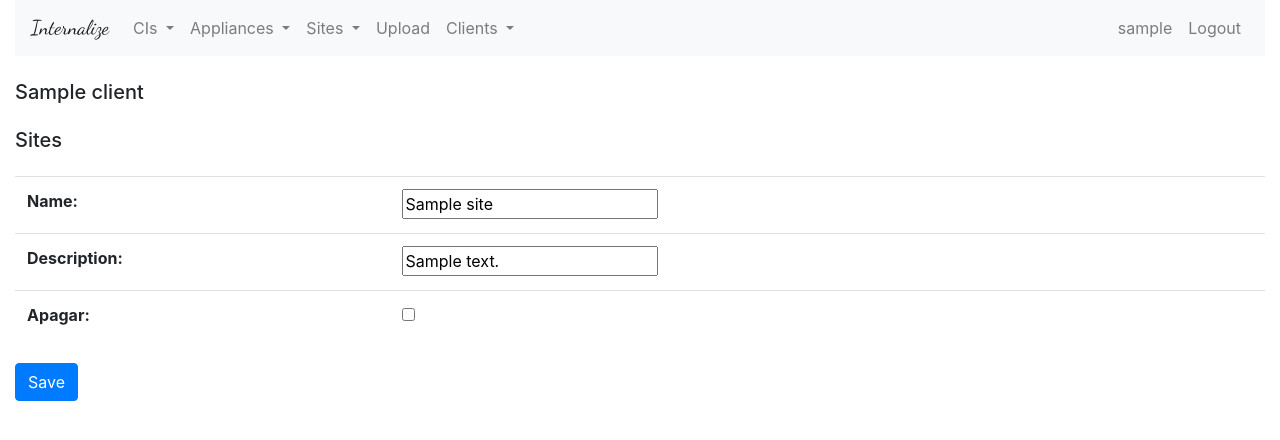
After one commit to DiegoVilela/internalize, a Django app: page /cis/sites/ in a window 1280 px wide. The commit adds this page. Shown: the top 440 px of the page. Run offline with Django 3.2, Linux system fonts and the light colour scheme; a user stored in the database is signed in; tables that the repository leaves empty hold one stand-in row (values such as "Sample post"); some libraries are stand-ins or nearby versions.

Commit message:
add appliances and sites menu

```diff
--- a/cis/forms.py
+++ b/cis/forms.py
@@ -29,7 +29,7 @@ class CIForm(forms.ModelForm):
 
     class Meta:
         model = CI
-        exclude = ('status',)
+        exclude = ('client', 'status')
 
 
 class ApplianceForm(forms.ModelForm):
--- a/cis/loader.py
+++ b/cis/loader.py
@@ -23,6 +23,7 @@ class CILoader:
         for row in cis_sheet.iter_rows(min_row=2, values_only=True):
             try:
                 ci = CI.objects.create(
+                    client=self.client,
                     hostname=row[SETUP_HOSTNAME],
                     ip=row[SETUP_IP],
                     description=row[SETUP_DESCRIPTION],
--- a/cis/models.py
+++ b/cis/models.py
@@ -46,6 +46,9 @@ class Site(models.Model):
 
     def __str__(self):
         return f"{self.client} | {self.name}"
+
+    def get_absolute_url(self):
+        return reverse('cis:site_update', args=[self.pk])
 
 
 class ISP(Company):
@@ -106,12 +109,12 @@ class CI(models.Model):
         (1, 'SENT'),
         (2, 'APPROVED'),
     )
-    # todo constrains Client vs Unique fields
+    client = models.ForeignKey(Client, on_delete=models.CASCADE)
     appliances = models.ManyToManyField(Appliance)
-    site = models.ForeignKey(Site, on_delete=models.SET_NULL, null=True)
-    hostname = models.CharField(max_length=50, unique=True)
-    ip = models.GenericIPAddressField(unique=True)
-    description = models.CharField(max_length=255, unique=True)
+    site = models.ForeignKey(Site, on_delete=models.CASCADE)
+    hostname = models.CharField(max_length=50)
+    ip = models.GenericIPAddressField()
+    description = models.CharField(max_length=255)
     deployed = models.BooleanField(default=False)
     business_impact = models.CharField(max_length=10, default='low')
     contract = models.ForeignKey(Contract, on_delete=models.SET_NULL, null=True)
@@ -126,6 +129,14 @@ class CI(models.Model):
 
     def get_absolute_url(self):
         return reverse('cis:ci_detail', args=[self.pk])
+
+    class Meta:
+        constraints = [
+            models.UniqueConstraint(
+                fields=['client', 'hostname', 'ip', 'description'],
+                name='unique_client_hostname_ip_description'
+            )
+        ]
 
 
 class CIPack(models.Model):
--- /dev/null
+++ b/cis/templates/cis/manage_client_sites.html
@@ -0,0 +1,17 @@
+{% extends "base_generic.html" %}
+
+{% block title %}{{ client }}{% endblock %}
+
+{% block content %}
+<h1 class="h5 my-4">{{ client }}</h1>
+
+<h2 class="h5 my-4">Sites</h2>
+<form method="post" class="mb-5">
+    {% csrf_token %}
+    <table class="table">
+        {{ formset }}
+    </table>
+    <input type="submit" value="Save" class="btn btn-primary">
+</form>
+
+{% endblock %}
--- a/cis/urls.py
+++ b/cis/urls.py
@@ -10,8 +10,9 @@ urlpatterns = [
     path('ci/upload/', views.ci_upload, name='ci_upload'),
     path('ci/<int:pk>', views.CIDetailView.as_view(), name='ci_detail'),
     path('ci/pack/send/', views.send_ci_pack, name='ci_pack_send'),
-    path('clients/', views.ClientListView.as_view(), name='client_list'),
-    path('client/<int:pk>', views.ClientDetailView.as_view(), name='client_detail'),
+    path('sites/', views.manage_client_sites, name='manage_client_sites'),
+    path('site/create/', views.SiteCreateView.as_view(), name='site_create'),
+    path('site/<int:pk>', views.SiteUpdateView.as_view(), name='site_update'),
     path('manufacturer/<int:pk>', views.ManufacturerDetailView.as_view(), name='manufacturer_detail'),
     path('appliances/', views.ApplianceListView.as_view(), name='appliance_list'),
     path('appliance/create/', views.ApplianceCreateView.as_view(), name='appliance_create'),
--- a/cis/views.py
+++ b/cis/views.py
@@ -1,43 +1,62 @@
-from django.shortcuts import render, redirect
+from django.shortcuts import render, redirect, reverse
 from django.views.generic import ListView, DetailView, TemplateView, CreateView, UpdateView
 from django.contrib.auth.decorators import login_required
 from django.contrib.auth.mixins import LoginRequiredMixin
 from django.contrib import messages
 from django.http import Http404
+from django.forms import inlineformset_factory
 
-from .models import CI, Client, Manufacturer, Appliance, CIPack
+from .models import CI, Client, Site, Manufacturer, Appliance, CIPack
 from .forms import UploadCIsForm, CIForm, ApplianceForm
 from .loader import CILoader
-from .mixins import UserApprovedMixin
+from .mixins import UserApprovedMixin, AddClientMixin
 
 
 class HomePageView(TemplateView):
     template_name = 'cis/homepage.html'
 
 
-class ClientListView(UserApprovedMixin, ListView):
-    model = Client
+class SiteCreateView(UserApprovedMixin, AddClientMixin, CreateView):
+    model = Site
+    fields = ('name', 'description')
 
 
-class ClientDetailView(UserApprovedMixin, DetailView):
-    model = Client
-
-    def get_context_data(self, **kwargs):
-        print(self.request)
-        return super().get_context_data(**kwargs)
+class SiteUpdateView(UserApprovedMixin, UpdateView):
+    model = Site
+    fields = ('name', 'description')
 
 
-class CICreateView(UserApprovedMixin, CreateView):
+def manage_client_sites(request):
+    if not request.user.is_approved:
+        messages.warning(request, 'Your account needs to be approved. Please contact you Account Manager.')
+        return redirect('cis:homepage')
+
+    client = request.user.client
+    SiteInlineFormSet = inlineformset_factory(
+        Client, Site,
+        fields=('name', 'description'),
+        extra=0,
+    )
+    if request.method == 'POST':
+        formset = SiteInlineFormSet(request.POST, instance=client)
+        if formset.is_valid():
+            formset.save()
+            return redirect(reverse('cis:manage_client_sites'))
+    else:
+        formset = SiteInlineFormSet(instance=client)
+        return render(request, 'cis/manage_client_sites.html', {
+            'formset': formset,
+            'client': client,
+        })
+
+
+class CICreateView(UserApprovedMixin, AddClientMixin, CreateView):
     model = CI
     form_class = CIForm
 
-    def post(self, request, *args, **kwargs):
-        self.object = None
-        return super().post(request, *args, **kwargs)
-
     def get_form_kwargs(self):
         kwargs = super().get_form_kwargs()
-        # only sites of the user.client will be shown
+        # only sites of the user.client will be shown in the form
         kwargs.update({'client': self.request.user.client })
         return kwargs
 
@@ -80,13 +99,9 @@ class ApplianceListView(UserApprovedMixin, ListView):
         return Appliance.objects.filter(client=self.request.user.client)
 
 
-class ApplianceCreateView(UserApprovedMixin, CreateView):
+class ApplianceCreateView(UserApprovedMixin, AddClientMixin, CreateView):
     model = Appliance
     form_class = ApplianceForm
-
-    def form_valid(self, form):
-        form.instance.client = self.request.user.client
-        return super().form_valid(form)
 
 
 class ApplianceUpdateView(UserApprovedMixin, UpdateView):
--- a/templates/_navbar.html
+++ b/templates/_navbar.html
@@ -26,6 +26,15 @@
         <div class="dropdown-menu" aria-labelledby="appliancesDropdown">
           <a class="dropdown-item" href="{% url 'cis:appliance_create' %}">Add</a>
           <a class="dropdown-item" href="{% url 'cis:appliance_list' %}">All</a>
+        </div>
+      </li>
+      <li class="nav-item dropdown">
+        <a class="nav-link dropdown-toggle" href="#" id="sitesDropdown" role="button" data-toggle="dropdown" aria-haspopup="true" aria-expanded="false">
+          Sites
+        </a>
+        <div class="dropdown-menu" aria-labelledby="sitesDropdown">
+          <a class="dropdown-item" href="{% url 'cis:site_create' %}">Add</a>
+          <a class="dropdown-item" href="{% url 'cis:manage_client_sites' %}">All</a>
         </div>
       </li>
       <li class="nav-item">
```
Also changed, not shown: cis/mixins.py (+15 -0 lines), cis/templates/cis/client_detail.html (deleted, +0 -26 lines), cis/templates/cis/client_list.html (deleted, +0 -25 lines), cis/templates/cis/site_form.html (added, +14 -0 lines), cis/migrations/0001_initial.py.
